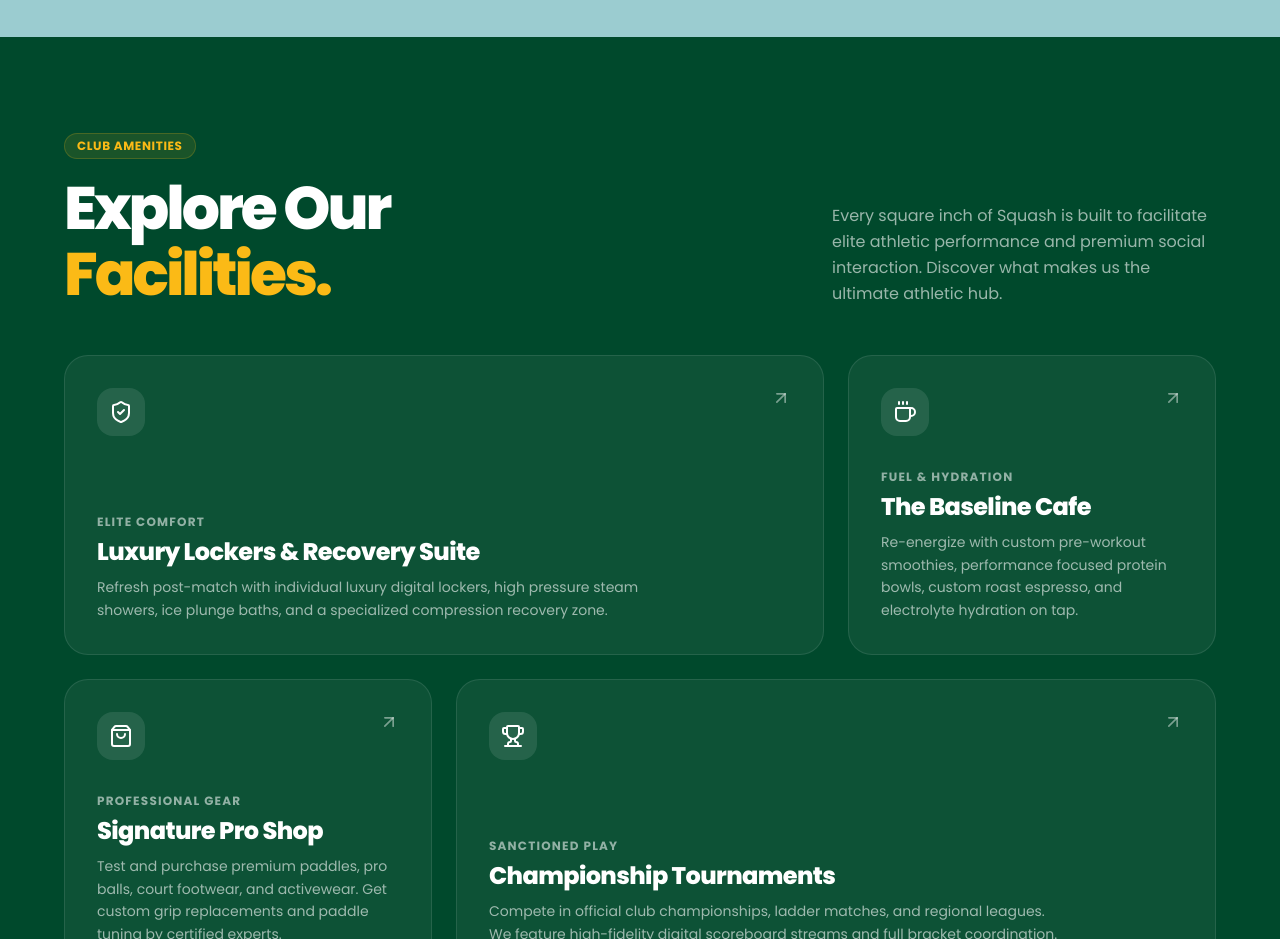
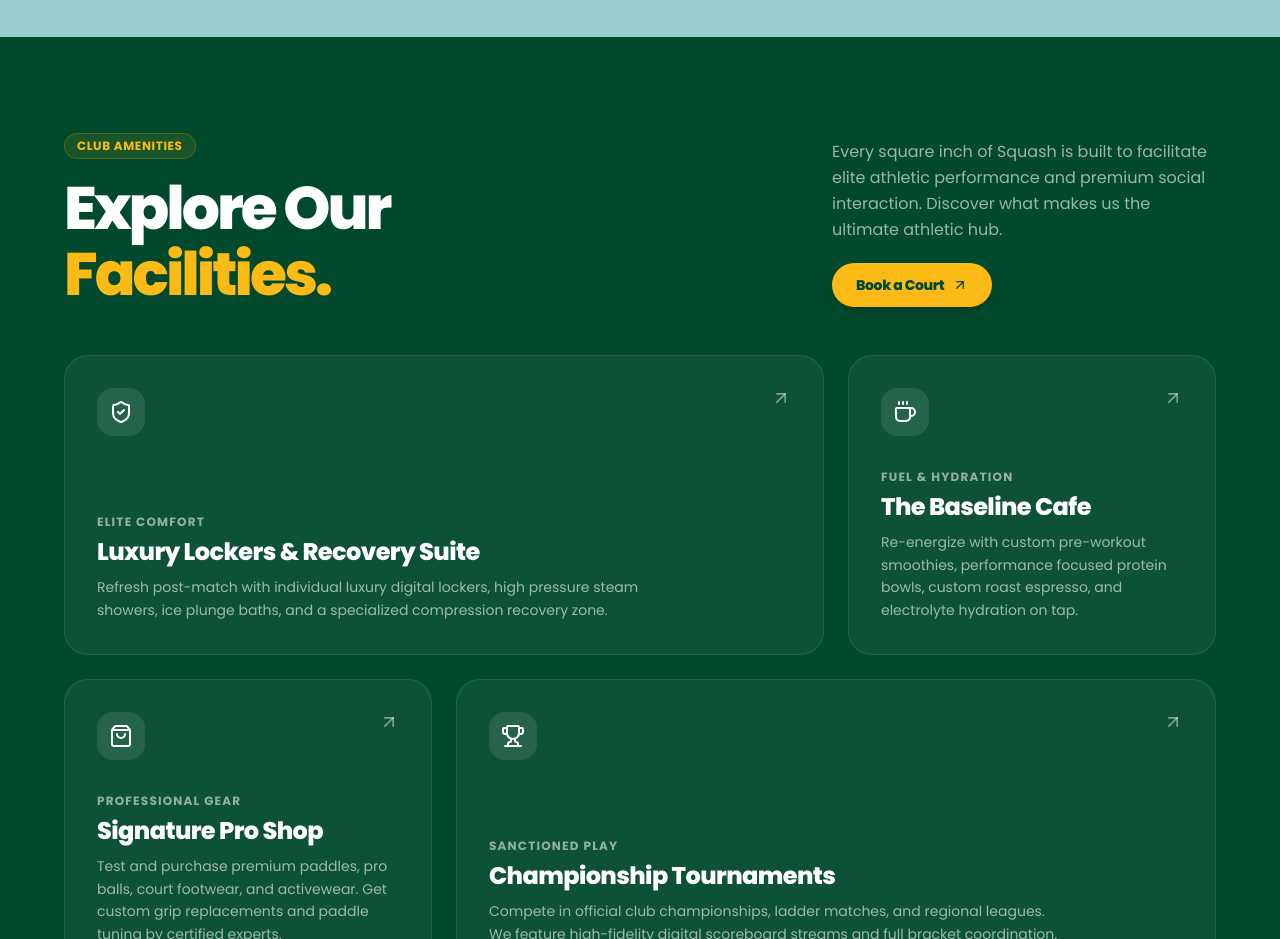
Before and after one commit to rsarkin/Squash, a Next.js app: page / in a window 1280 px wide. Shown: the part 2120-3059 px from the top of the page. Built offline with nearby package versions, Linux system fonts and the light colour scheme.

Commit message:
feat: add Book a Court button in Facilities section redirecting to booking page

```diff
--- a/components/Facilities.tsx
+++ b/components/Facilities.tsx
@@ -19,9 +19,18 @@ export default function Facilities() {
               <span className="text-energy">Facilities.</span>
             </h2>
           </div>
-          <p className="text-white/60 text-base leading-relaxed max-w-sm">
-            Every square inch of Squash is built to facilitate elite athletic performance and premium social interaction. Discover what makes us the ultimate athletic hub.
-          </p>
+          <div className="flex flex-col items-start gap-5 max-w-sm">
+            <p className="text-white/60 text-base leading-relaxed">
+              Every square inch of Squash is built to facilitate elite athletic performance and premium social interaction. Discover what makes us the ultimate athletic hub.
+            </p>
+            <a
+              href="/book"
+              className="inline-flex items-center justify-center gap-2 px-6 py-3 rounded-full bg-energy text-primary-dark font-extrabold text-sm tracking-tight hover:scale-[1.02] active:scale-[0.98] transition-all duration-300 shadow-lg group cursor-pointer"
+            >
+              <span>Book a Court</span>
+              <ArrowUpRight className="w-4 h-4 text-primary-dark group-hover:translate-x-0.5 group-hover:-translate-y-0.5 transition-transform" />
+            </a>
+          </div>
         </div>
 
         {/* Bento Grid */}
```
